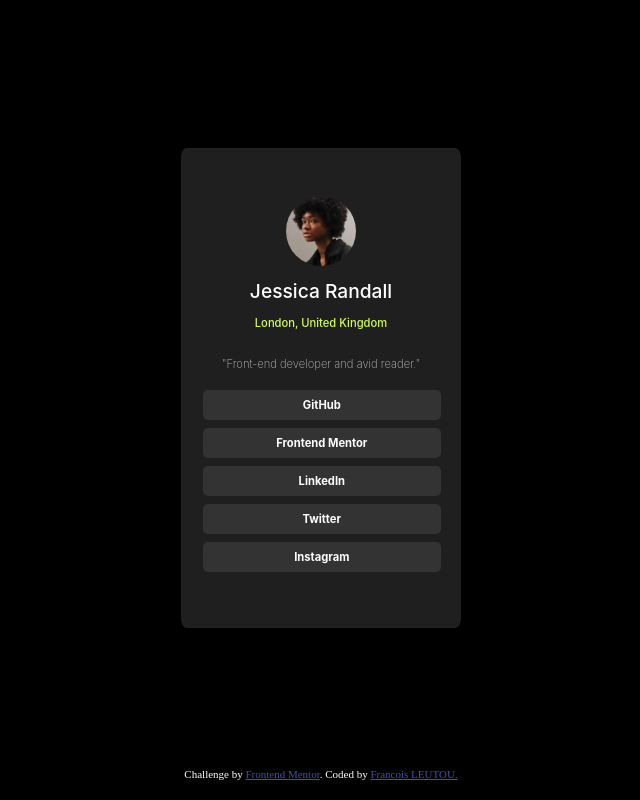
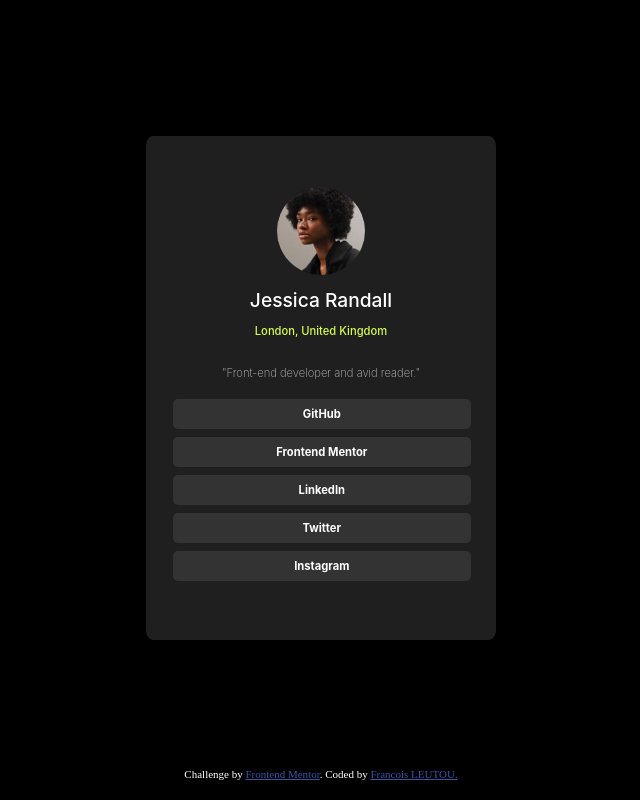
Before and after one commit to FrancisL0001/Social-links-Profile, a plain HTML site: page index.html in a window 1280 px wide. Shown: the whole page, without its empty margins (319-959 px from the left). Drawn offline with Linux system fonts and the light colour scheme.

Commit message:
Modified th size of my card.

```diff
--- a/card-style.css
+++ b/card-style.css
@@ -26,8 +26,8 @@
         justify-content: center;
         align-items: center;
         background-color: #1f1f1f;
-        width: 280px;
-        height: 60vh;
+        width: 350px;
+        height: 63vh;
         border-radius: 2%;
         font-family: 'Inter', 'Trebuchet MS', 'Lucida Sans Unicode', 'Lucida Grande', 'Lucida Sans', Arial, sans-serif;
     }
```
